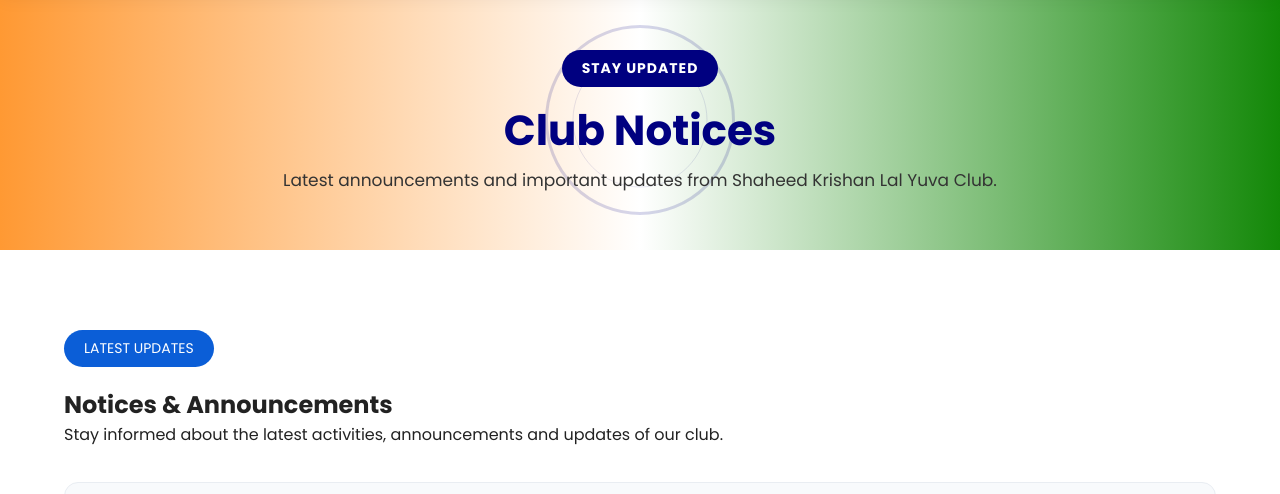
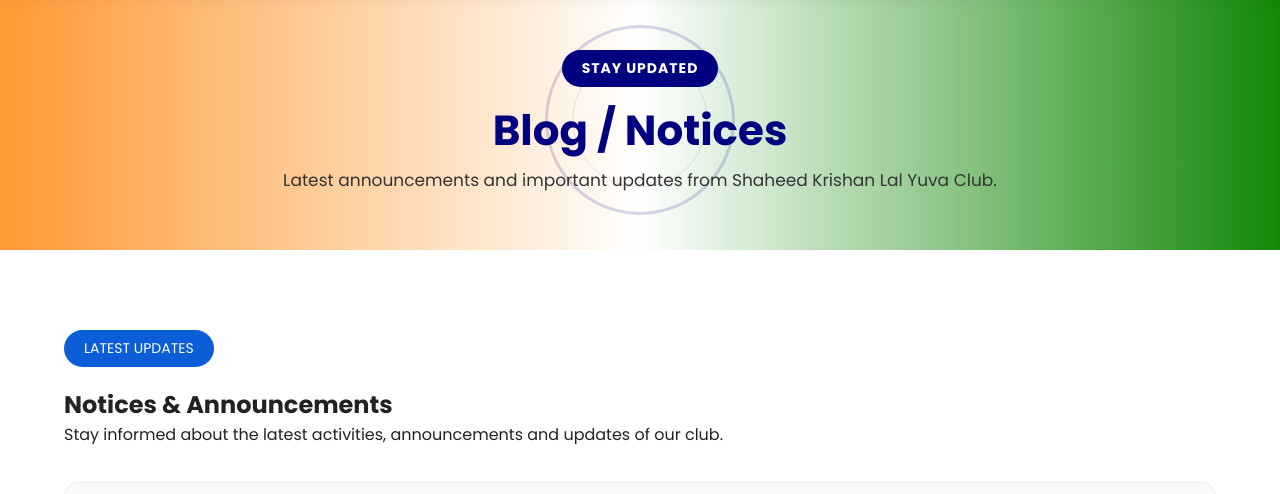
Before and after one commit to sklyuvaclub-hub/sklyuvaclub, a plain HTML site: page notices.html in a window 1280 px wide. Shown: the part 90-584 px from the top of the page. Drawn offline with Linux system fonts and the light colour scheme; no server answers.

Commit message:
Update notices.html

```diff
--- a/notices.html
+++ b/notices.html
@@ -110,7 +110,7 @@
             </span>
 
             <h1>
-                Club Notices
+                Blog / Notices
             </h1>
 
             <p>
```
